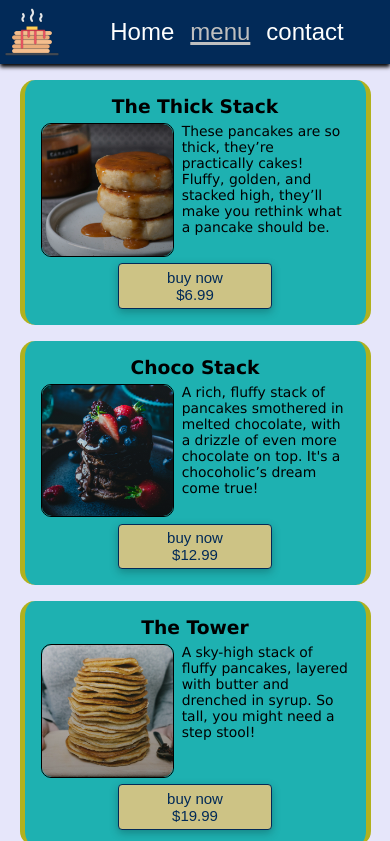
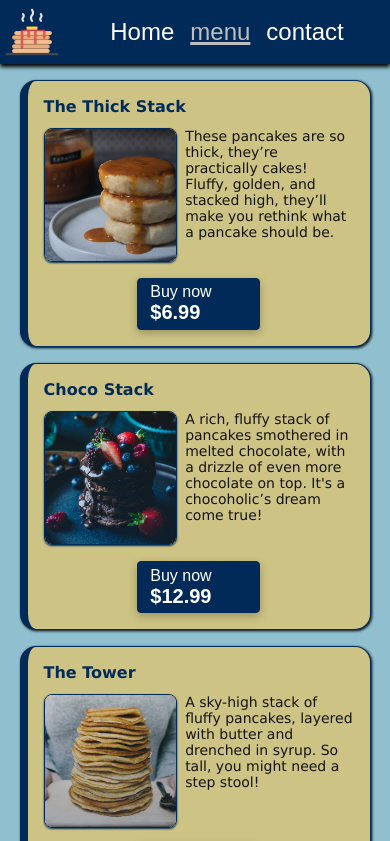
Before and after one commit to jellywilly420/restaurant, a website built with webpack: page src/template.html in a window 390 px wide. Both pictures are taken after a click on the button "menu". Shown: the top 841 px of the page. Built offline with nearby package versions, Linux system fonts and the light colour scheme; files whose address does not match are found by name.

Commit message:
Finish menu page - mobile layout

```diff
--- a/src/menu.js
+++ b/src/menu.js
@@ -56,7 +56,7 @@ function renderMenu() {
 
         const productButton = createElement("button");
         productButton.classList.add("product-button");
-        productButton.innerText = `buy now \n ${productList[i].price}`;
+        productButton.innerHTML = `<span class="buy-tex">Buy now</span><span class="price">${productList[i].price}</span>`;
 
         productDiv.append(imageContainer, productTitle, productAbout, productButton);
 
--- a/src/styles.css
+++ b/src/styles.css
@@ -356,7 +356,7 @@ button.sign-up:hover, .product-button:hover {
 button.review-button:active,
 button.sign-up:active, .product-button:active {
     filter: brightness(80%);
-    box-shadow: 0px 3px 9px 0px rgba(0,0,0,0.25);
+    box-shadow: none;
 }
 
 footer {
@@ -416,38 +416,38 @@ footer .newsletter button {
     display: flex;
     flex-direction: column;
     flex-wrap: wrap;
-    gap: 1rem;
-    padding-block: 1rem;
-    background-color: lavender;
+    gap: var(--spacing-md);
+    padding-block: var(--spacing-md);
+    background-color: var(--clr-primary);
 }
 .menu-div > div  {
     width: min(90%, 500px);
     margin: auto;
-    padding: 1rem;
+    padding: var(--spacing-md);
     display: grid;
     grid-template:    "name name name" auto
                             "image desc desc" auto
                             "button button button" auto
                             / 5fr 5fr 1fr;
-    gap: .4rem .5rem;
-    background-color: rgb(30, 177, 177);
-    border-radius: 15px;
-    border-left: 5px solid rgb(177, 177, 30);
-    border-right: 5px solid rgb(177, 177, 30);
+    gap: var(--spacing-sm);
+    background-color: var(--clr-accent);
+    border-radius: var(--border-radius-lg);
+    border: 1px solid var(--clr-dark-1);
+    border-left: var(--spacing-sm) solid var(--clr-dark-1);
+    box-shadow: 1px 1px 3px var(--clr-dark-2);
 }
 .menu-div > div .product-image {
     aspect-ratio: 1/1;
     object-fit: cover;
-    border-radius: inherit;
 }
 .menu-div > div .image-container {
     position: relative;
-    border-radius: 10px;
+    border-radius: var(--border-radius-md);
     grid-area: image;
     overflow: hidden;
     aspect-ratio: 1/1;
-    /* margin: auto; */
-    border: 1px solid var(--clr-dark-2);
+    border: 1px solid var(--clr-dark-1);
+    box-shadow: 0px 1px 2px var(--clr-dark-1);
 }
 .menu-div > div .image-container::after {
     content: "";
@@ -458,25 +458,36 @@ footer .newsletter button {
     height: 100%;
     width: 100%;
     aspect-ratio: inherit;
-    background-image: linear-gradient(to bottom, transparent, var(--clr-dark-2));
-    border-radius: inherit;
-    opacity: .35;
+    background-image: linear-gradient(to top, var(--clr-dark-1), transparent);
+    opacity: .25;
 }
 .menu-div > div .product-title {
     grid-area: name;
-    text-align: center;
+    font-size: var(--font-md);
+    margin-bottom: var(--spacing-xs);
+    color: var(--clr-dark-1);
 }
 .menu-div > div .product-about {
     grid-area: desc;
-    font-size: calc(10px + 1vmin);
-    /* align-self: center; */
+    font-size: var(--font-sm);
+    opacity: .9;
+
 }
 .menu-div > div .product-button {
     grid-area: button;
-    width: 50%;
+    width: 40%;
     justify-self: center;
+    background-color: var(--clr-dark-1);
+    font-size: var(--font-md);
+    display: flex;
+    flex-direction: column;
+    margin-top: var(--spacing-sm);
+    color: var(--clr-light);
 }
-
+.menu-div > div .product-button .price {
+    font-size: var(--font-lg);
+    font-weight: bold;
+}
 .contact-container {
     display: flex;
     flex-direction: column;
```
